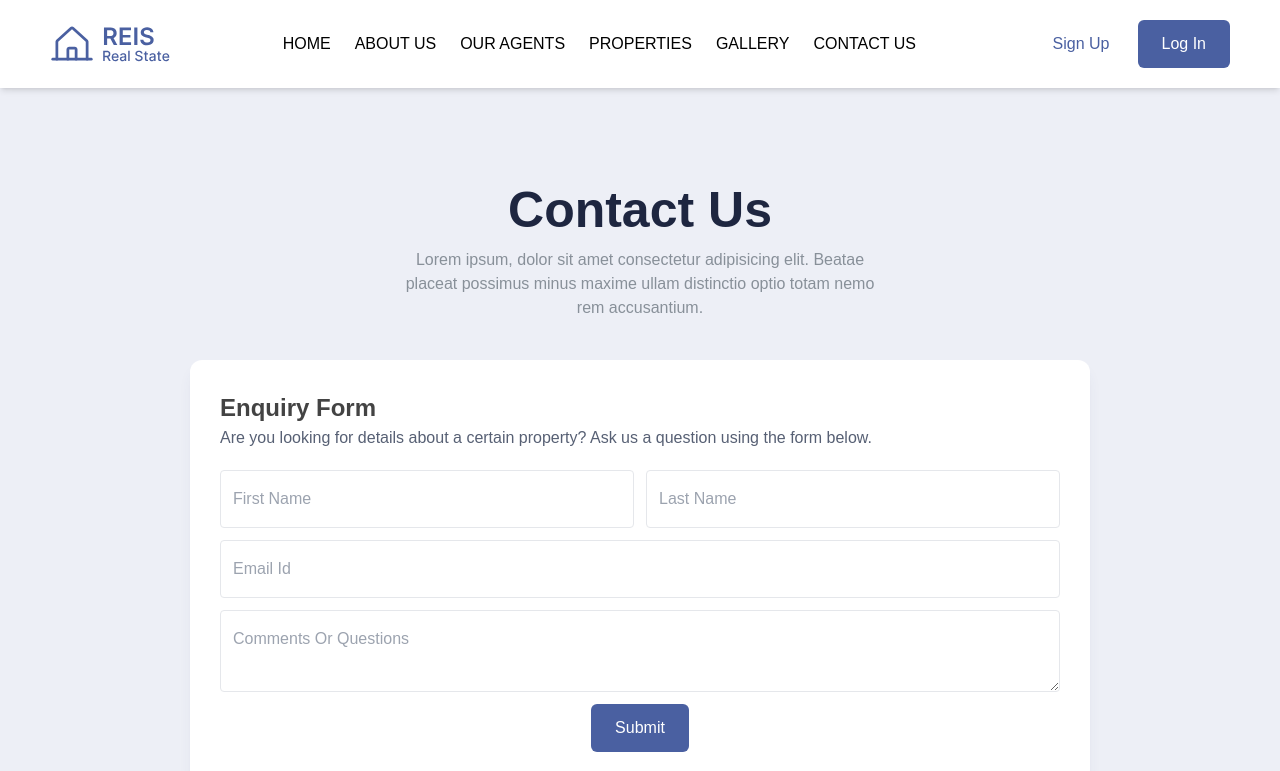
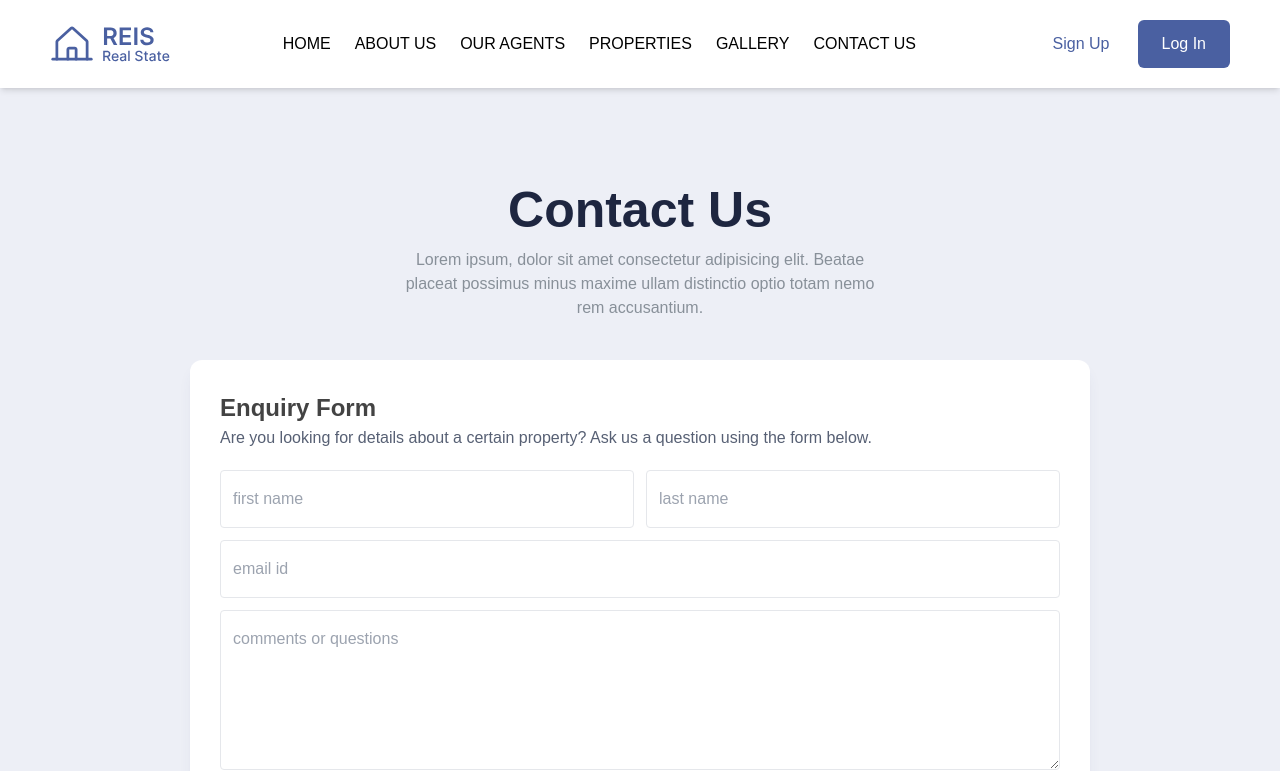
Before and after one commit to Mohamed-4rarh/reis, a React (Vite) app: page /contact in a window 1280 px wide. Shown: the top 771 px of the page. Built offline with nearby package versions, Linux system fonts and the light colour scheme.

Commit message:
react hook form

```diff
--- a/package.json
+++ b/package.json
@@ -14,6 +14,7 @@
     "prop-types": "^15.8.1",
     "react": "^18.2.0",
     "react-dom": "^18.2.0",
+    "react-hook-form": "^7.45.4",
     "react-hot-toast": "^2.4.1",
     "react-paginate": "^8.2.0",
     "react-router-dom": "^6.14.2"
--- a/src/sections/ContactUs.jsx
+++ b/src/sections/ContactUs.jsx
@@ -1,50 +1,112 @@
 import HeadTitle from '../components/HeadTitle'
 import Button from '../components/Button'
-import { useState } from 'react'
 import { Toaster, toast } from 'react-hot-toast'
+import {useForm} from 'react-hook-form'
 
 const ContactUs = () => {
-  const [firstName, setFirstName] = useState('')
-  const [lastName, setLastName] = useState('')
-  const [email, setEmail] = useState('')
-  const [comments, setComments] = useState('')
-
-  const handleForm = () => {
-    if(
-      firstName.trim() == '' ||
-      lastName.trim() == '' ||
-      email.trim() == '' ||
-      comments.trim() == ''
-    ) {
-      toast.error("This didn't work, All fields required!")
-    }else {
-      toast.success('Successfully Sent!')
-    }
+  const form = useForm();
+  const {register, handleSubmit, formState, reset} = form
+  const {errors} = formState
+  const onSubmit = () => {
+    toast.success('Successflly Sent!')
+    reset()
   }
 
   return (
-    <section id='contact' className='bg-[#EDEFF6] py-[85px] px-3'>
-      <div className='flex flex-col gap-10 max-w-[900px] mx-auto'>
-        <HeadTitle hText={'Contact Us'} h={'text-[#1E2640]'} p={'text-[#889099] max-w-[470px]'} />
-        <div className='p-[30px] bg-[#fff] rounded-xl shadow-lg shadow-[#3b4d8114] flex flex-col gap-5 items-center'>
-          <div className='w-full'>
-            <h3 className='capitalize font-bold text-[24px] text-[#434343]'>Enquiry Form</h3>
-            <p className='text-[#576074] font-normal text-base'>Are you looking for details about a certain property? Ask us a question using the form below.</p>
+    <section id="contact" className="bg-[#EDEFF6] py-[85px] px-3">
+      <div className="flex flex-col gap-10 max-w-[900px] mx-auto">
+        <HeadTitle
+          hText={"Contact Us"}
+          h={"text-[#1E2640]"}
+          p={"text-[#889099] max-w-[470px]"}
+        />
+        <div className="p-[30px] bg-[#fff] rounded-xl shadow-lg shadow-[#3b4d8114] flex flex-col gap-5 items-center">
+          <div className="w-full">
+            <h3 className="capitalize font-bold text-[24px] text-[#434343]">
+              Enquiry Form
+            </h3>
+            <p className="text-[#576074] font-normal text-base">
+              Are you looking for details about a certain property? Ask us a
+              question using the form below.
+            </p>
           </div>
-          <form onSubmit={(e) => e.preventDefault()} className='w-full flex flex-col items-center gap-3' action='' >
-            <div className='flex flex-col sm:flex-row gap-3 items-start justify-center w-full'>
-              <input onChange={(e) => setFirstName(e.target.value)} id='fname' type="text" placeholder='first name' className='flex flex-col capitalize py-4 px-3 border-[1px] rounded focus:outline-none w-full' />
-              <input onChange={(e) => setLastName(e.target.value)} type="text" placeholder='last name' className='flex flex-col capitalize py-4 px-3 border-[1px] rounded focus:outline-none w-full' />
+          <form
+            onSubmit={handleSubmit(onSubmit)}
+            className="w-full flex flex-col items-center gap-3"
+          >
+            <div className="flex flex-col sm:flex-row gap-3 items-start justify-center w-full">
+              <div className="flex-1 w-full">
+                <input
+                  {...register("fname", {
+                    required: {
+                      value: true,
+                      message: "First Name Is Required!",
+                    },
+                  })}
+                  id="fname"
+                  type="text"
+                  placeholder="first name"
+                  className="flex flex-col py-4 px-3 border-[1px] rounded focus:outline-none w-full"
+                />
+                <p className="text-left font-medium text-[12px] ml-3 text-red-500">
+                  {errors.fname?.message}
+                </p>
+              </div>
+              <div className="flex-1 w-full">
+                <input
+                  {...register("lname", {
+                    required: {
+                      value: true,
+                      message: "Last Name Is Required!",
+                    },
+                  })}
+                  type="text"
+                  placeholder="last name"
+                  className="flex flex-col py-4 px-3 border-[1px] rounded focus:outline-none w-full"
+                />
+                <p className="text-left font-medium text-[12px] ml-3 text-red-500">
+                  {errors.lname?.message}
+                </p>
+              </div>
             </div>
-            <input onChange={(e) => setEmail(e.target.value)} type="text" placeholder='email id' className=' w-full flex flex-col capitalize py-4 px-3 border-[1px] rounded focus:outline-none flex-1' />
-            <textarea onChange={(e) => setComments(e.target.value)} type="text" placeholder='comments or questions' className='w-full flex flex-col h-40 capitalize py-4 px-3 border-[1px] rounded focus:outline-none flex-1' />
-            <Button onClick={handleForm} text={'Submit'} bg={'bg-[#4A60A1]'} color={'text-[#fff]'} />
-            <Toaster position='bottom-center' reverseOrder={false} />
+            <div className="flex-1 w-full">
+              <input
+                {...register("email", {
+                  required: { value: true, message: "Email Is Required!" },
+                  pattern: {
+                    value:
+                      /^[a-zA-Z0-9.!#$%&'*+/=?^_`{|}~-]+@[a-zA-Z0-9-]+(?:\.[a-zA-Z0-9-]+)*$/,
+                    message: "Invalid Input Pattern!",
+                  },
+                })}
+                type="email"
+                placeholder="email id"
+                className=" w-full flex flex-col py-4 px-3 border-[1px] rounded focus:outline-none flex-1"
+              />
+              <p className="text-left font-medium text-[12px] ml-3 text-red-500">
+                {errors.email?.message}
+              </p>
+            </div>
+            <div className="flex-1 w-full">
+              <textarea
+                {...register("comments", {
+                  required: { value: true, message: "Comments Is Required!" },
+                })}
+                type="text"
+                placeholder="comments or questions"
+                className="w-full flex flex-col h-40 py-4 px-3 border-[1px] rounded focus:outline-none flex-1"
+              />
+              <p className="text-left font-medium text-[12px] ml-3 text-red-500">
+                {errors.comments?.message}
+              </p>
+            </div>
+            <Button text={"Submit"} bg={"bg-[#4A60A1]"} color={"text-[#fff]"} />
+            <Toaster position="bottom-center" reverseOrder={false} />
           </form>
         </div>
       </div>
     </section>
-  )
+  );
 }
 
 export default ContactUs
```
Also changed, not shown: 1 other file (tests, documents, lock files or other folders).
